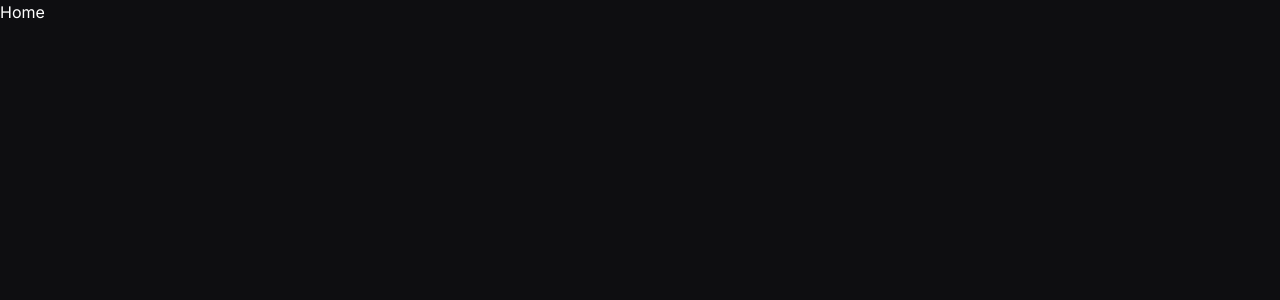
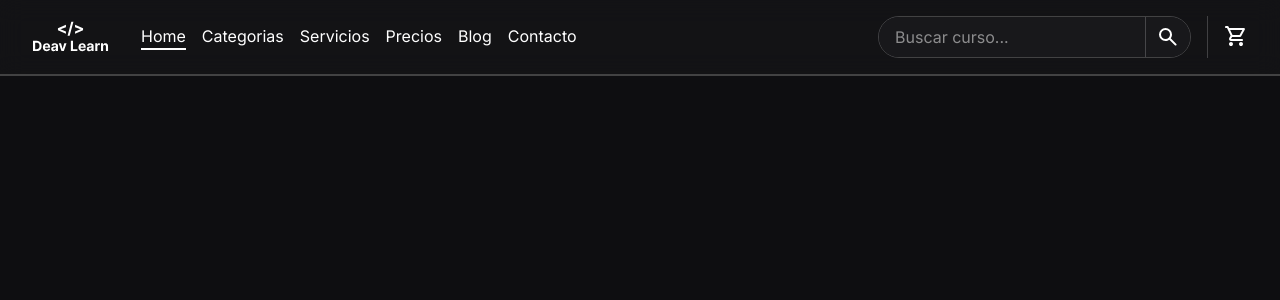
Before and after one commit to Jchhm24/DevLearn, a React (Vite) app: page / in a window 1280 px wide. Shown: the top 300 px of the page. Built offline with nearby package versions, Linux system fonts and the light colour scheme.

Commit message:
agregar componentes Navbar e InputSearch a la página de inicio

```diff
--- a/src/pages/Home.tsx
+++ b/src/pages/Home.tsx
@@ -1,9 +1,14 @@
-import React from 'react'
+import { InputSearch } from "@/components/navbars/InputSearch";
+import { Navbar } from "@/components/navbars/Navbar";
+import React from "react";
 
-type Props = {}
-
-export const Home = (props: Props) => {
-  return (
-    <div>Home</div>
-  )
-}
+export const Home = () => {
+    return (
+        <>
+            <Navbar />
+            <div className="p-8 fixed z-[8] hidden max-[994px]:block">
+                <InputSearch/>
+            </div>
+        </>
+    );
+};
```
